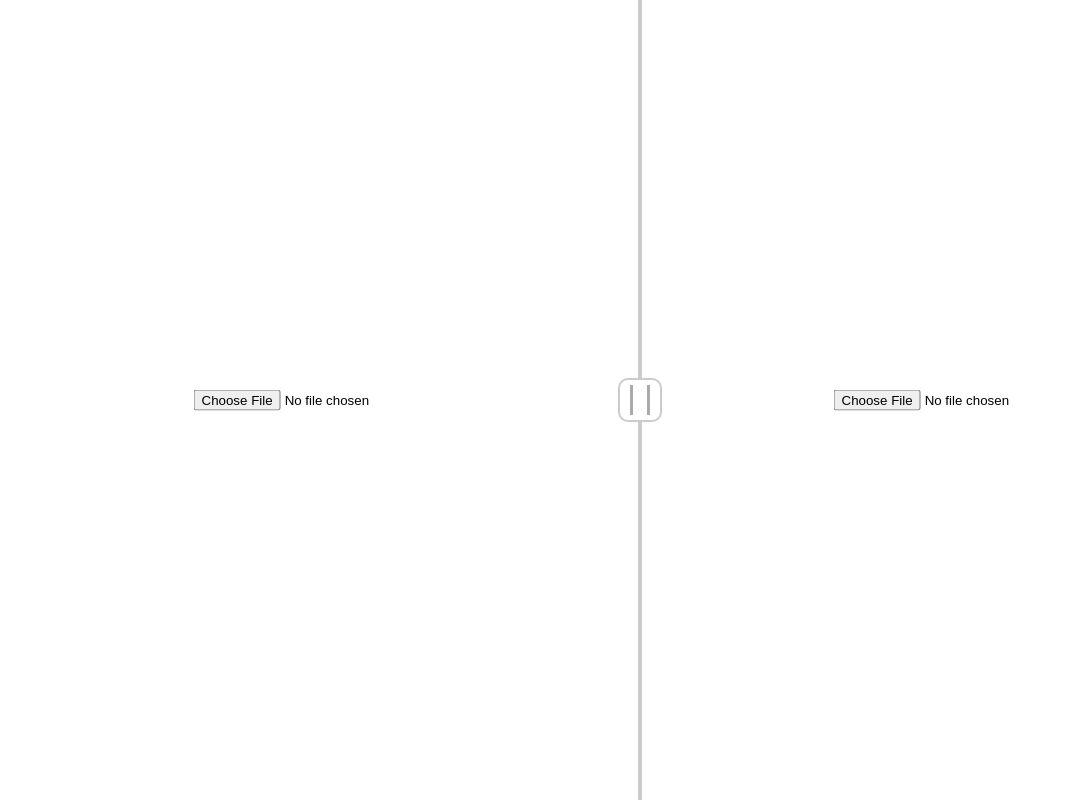
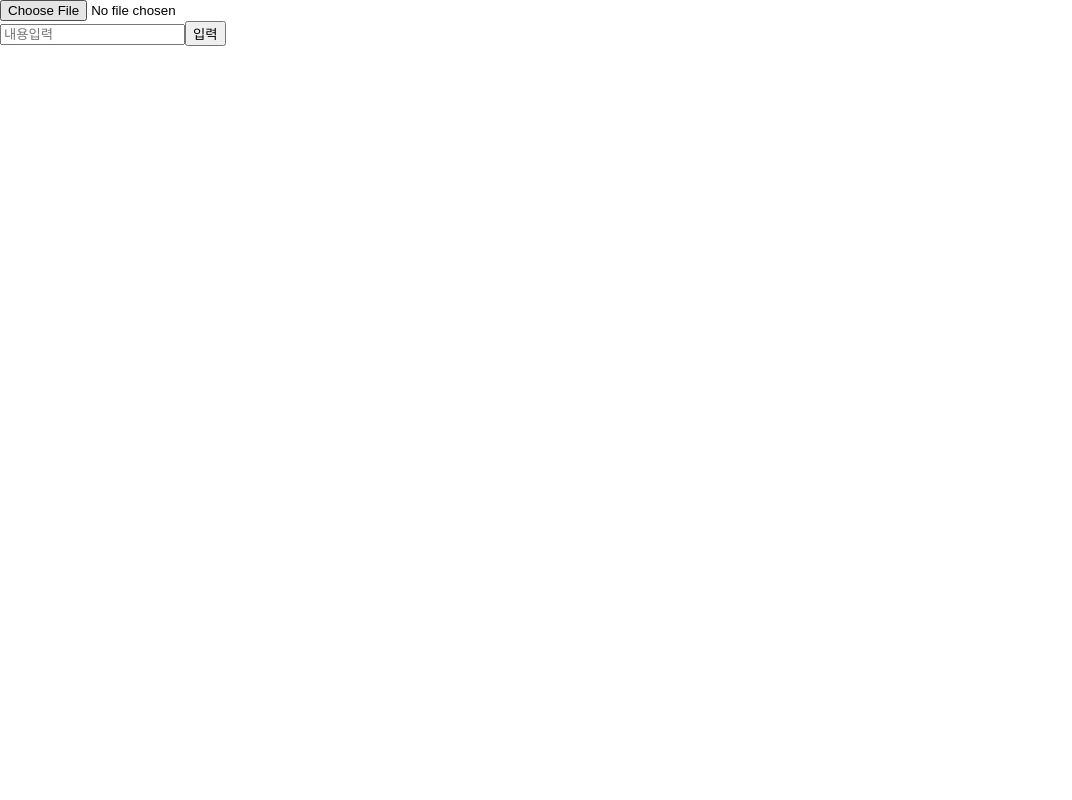
Before and after one commit to oinsup/divide, a React (Create React App) app: page / in a window 1280 px wide. Shown: the whole page, without its empty margins (0-1072 px from the left). Built offline with nearby package versions, Linux system fonts and the light colour scheme.

Commit message:
a타입 과제 테스트

```diff
--- /dev/null
+++ b/src/App2.js
@@ -0,0 +1,53 @@
+import React,{useState} from 'react';
+
+const App2 = () => {
+  const data = [];
+  const [newData,setNewData] = useState(data);
+  const [imgSrc,setImgSrc] = useState('');
+  const [tag, setTag] = useState('');
+  const [pos,setPos] = useState({posX:null,posY:null});
+
+  const onChange = (e) => {
+    let reader = new FileReader();
+    let file = e.target.files[0];
+    reader.onloadend = (e) => {
+        setImgSrc({...imgSrc,name:file.name,src:reader.result})
+    }
+    reader.readAsDataURL(file);
+ }
+
+  const onClick = (e) => {
+    setPos({posX:e.clientX,posY:e.clientY})
+  }
+
+  const onSubmit = () => {
+    setNewData([...newData,{pos,desc:tag}])
+  }
+
+  return (
+    <div>
+      <div className='imgWrap' style={{"position":"relative"}}>
+        {
+          imgSrc.name == null ?
+          <input type="file" onChange={onChange}/> :
+          <img src={imgSrc.src} alt={imgSrc.name} onClick={onClick}/>
+        }
+        <div className='tagBox'>
+          <input type="text" placeholder='내용입력' onChange={(e) => {
+            setTag(e.target.value)
+            console.log(tag)
+
+            }}/>
+          <button type="button" onClick={onSubmit}>입력</button>
+          {newData.map(i=>{
+            return(
+              <p className='tag' style={{"background":"#fff","position":"absolute","left":i.pos.posX,"top":i.pos.posY}}>{i.desc}</p>
+            )
+          })}
+        </div>
+      </div>
+    </div>
+  );
+};
+
+export default App2;
--- a/src/index.js
+++ b/src/index.js
@@ -1,11 +1,11 @@
 import React from 'react';
 import ReactDOM from 'react-dom';
-import App from './App';
+import App2 from './App2';
 import './common.css';
 
 ReactDOM.render(
   <React.StrictMode>
-      <App />
+      <App2 />
   </React.StrictMode>,
   document.getElementById('root')
 );
```
